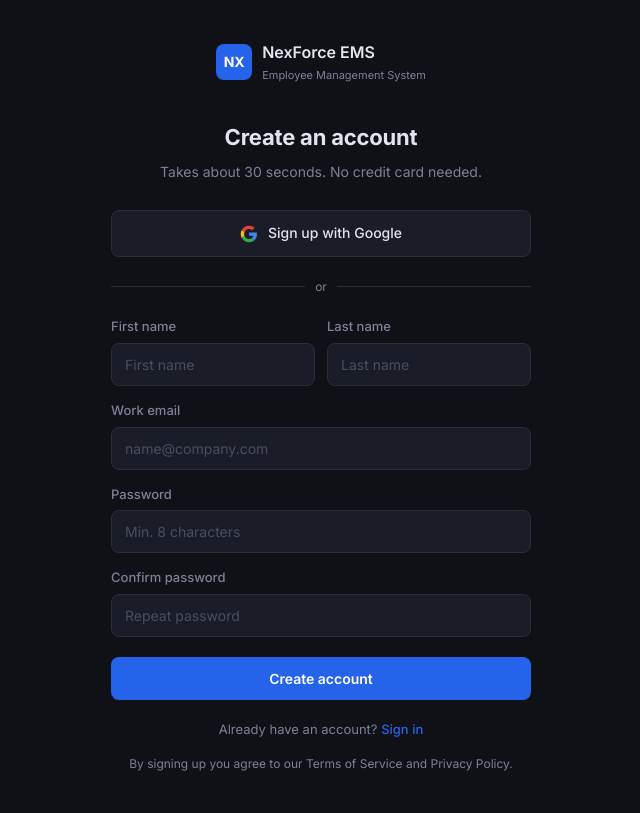
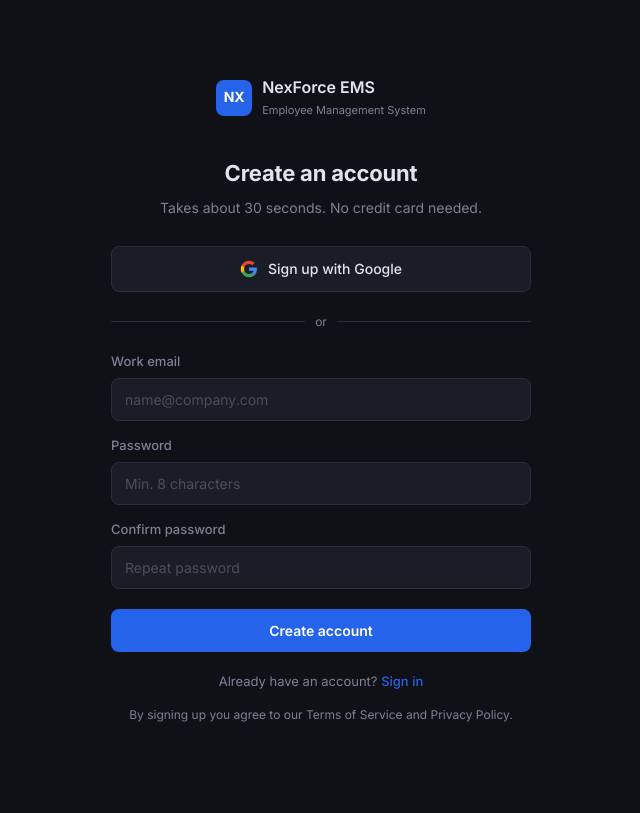
Before and after one commit to rishirajdas05/NexForce, a Django app: page /signup/ in a window 1280 px wide. Shown: the whole page, without its empty margins (319-959 px from the left). After the commit the page ends 722 px from the top, so only its background shows below. Run offline with Django 4.2, Linux system fonts and the light colour scheme; some libraries are stand-ins or nearby versions.

Commit message:
fix signup email binding for login

```diff
--- a/core/settings.py
+++ b/core/settings.py
@@ -109,12 +109,14 @@ AUTHENTICATION_BACKENDS = [
 ]
 
 # Allauth
-ACCOUNT_LOGIN_METHODS = {'email', 'username'}
+ACCOUNT_LOGIN_METHODS = {'email'}
 ACCOUNT_SIGNUP_FIELDS = ['email*', 'password1*', 'password2*']
 ACCOUNT_EMAIL_VERIFICATION = 'none'
 ACCOUNT_USERNAME_REQUIRED = False
 ACCOUNT_EMAIL_REQUIRED = True
 ACCOUNT_UNIQUE_EMAIL = True
+ACCOUNT_EMAIL_CONFIRMATION_EXPIRE_DAYS = 1
+ACCOUNT_RATE_LIMITS = {}
 ACCOUNT_LOGOUT_ON_GET = True
 ACCOUNT_LOGOUT_REDIRECT_URL = '/'
 LOGIN_REDIRECT_URL = '/dashboard/'
--- a/templates/employees/signup.html
+++ b/templates/employees/signup.html
@@ -266,19 +266,9 @@ h2 {
 
   <form method="POST" action="{% url 'account_signup' %}">
     {% csrf_token %}
-    <div class="field-row">
-      <div class="field">
-        <label>First name</label>
-        <input type="text" name="first_name" placeholder="First name" required>
-      </div>
-      <div class="field">
-        <label>Last name</label>
-        <input type="text" name="last_name" placeholder="Last name" required>
-      </div>
-    </div>
     <div class="field">
       <label>Work email</label>
-      <input type="email" name="email" placeholder="name@company.com" required>
+      <input type="email" name="email" placeholder="name@company.com" required autocomplete="email">
     </div>
     <div class="field">
       <label>Password</label>
@@ -288,6 +278,9 @@ h2 {
       <label>Confirm password</label>
       <input type="password" name="password2" placeholder="Repeat password" required>
     </div>
+    {% if form.errors %}
+    <div class="error-msg">{{ form.errors }}</div>
+    {% endif %}
     <button type="submit" class="submit-btn">Create account</button>
   </form>
 
```
